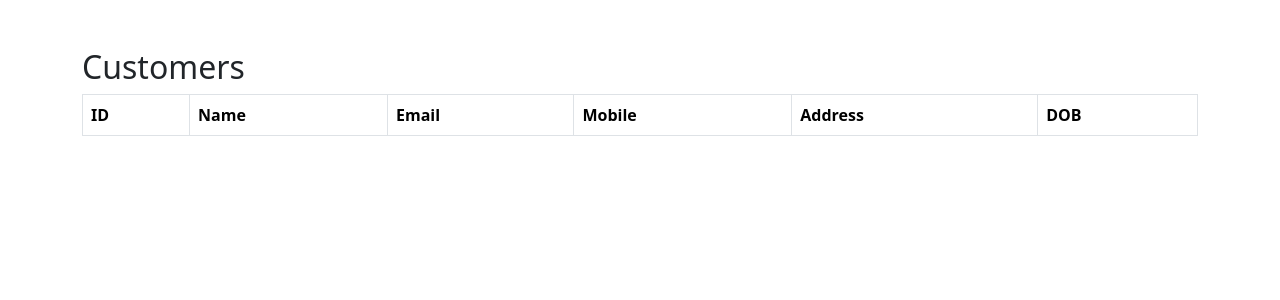
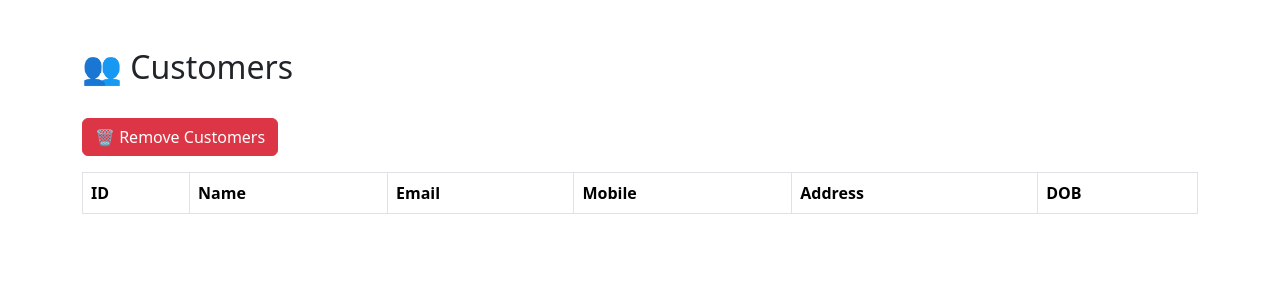
Before and after one commit to besttive1/besttive-site, a Flask app: page /admin/customers in a window 1280 px wide. Shown: the top 300 px of the page. Run offline with Flask 3, Linux system fonts and the light colour scheme; the visitor is signed in with stand-in values (Sample User, id 1); lists and menus that the app fills with data are empty.

Commit message:
Add customer management and delete feature

```diff
--- a/app.py
+++ b/app.py
@@ -719,6 +719,31 @@ def admin_customers():
         customers=customers
     )
 
+@app.route("/admin/delete-customers", methods=["POST"])
+def delete_customers():
+
+    if not session.get("admin"):
+        return redirect("/admin")
+
+    customer_ids = request.form.getlist("customer_ids")
+
+    if not customer_ids:
+        flash("Please select at least one customer.")
+        return redirect("/admin/customers")
+
+    for customer_id in customer_ids:
+
+        customer = User.query.get(int(customer_id))
+
+        if customer:
+            db.session.delete(customer)
+
+    db.session.commit()
+
+    flash("Selected customers removed successfully!")
+
+    return redirect("/admin/customers")
+
 # Logout
 @app.route("/logout")
 def logout():
--- a/templates/admin_customers.html
+++ b/templates/admin_customers.html
@@ -1,17 +1,41 @@
 <!DOCTYPE html>
 <html>
 <head>
-    <title>Customers</title>
-    <link href="https://cdn.jsdelivr.net/npm/bootstrap@5.3.3/dist/css/bootstrap.min.css" rel="stylesheet">
+    <title>Customers | BESTTIVE</title>
+
+    <link href="https://cdn.jsdelivr.net/npm/bootstrap@5.3.3/dist/css/bootstrap.min.css"
+          rel="stylesheet">
 </head>
+
 <body class="container mt-5">
 
-<h2>Customers</h2>
+<h2>👥 Customers</h2>
+
+<br>
+
+<!-- REMOVE BUTTON -->
+<button type="button"
+        id="removeModeBtn"
+        class="btn btn-danger mb-3"
+        onclick="enableRemoveMode()">
+
+    🗑️ Remove Customers
+
+</button>
+
+<form method="POST"
+      action="/admin/delete-customers"
+      id="customerForm"
+      onsubmit="return confirmDelete();">
 
     <table class="table table-bordered table-striped">
 
         <thead>
         <tr>
+            <th class="checkboxColumn" style="display:none;">
+                Select
+            </th>
+
             <th>ID</th>
             <th>Name</th>
             <th>Email</th>
@@ -26,12 +50,28 @@
         {% for customer in customers %}
 
         <tr>
+
+            <td class="checkboxColumn" style="display:none;">
+
+                <input type="checkbox"
+                       name="customer_ids"
+                       value="{{ customer.id }}"
+                       class="customerCheckbox">
+
+            </td>
+
             <td>{{ customer.id }}</td>
+
             <td>{{ customer.name }}</td>
+
             <td>{{ customer.email }}</td>
+
             <td>{{ customer.phone }}</td>
+
             <td>{{ customer.address }}</td>
+
             <td>{{ customer.dob }}</td>
+
         </tr>
 
         {% endfor %}
@@ -40,5 +80,117 @@
 
     </table>
 
+    <!-- DELETE SELECTED BUTTON -->
+
+    <button type="submit"
+            id="deleteSelectedBtn"
+            class="btn btn-danger"
+            style="display:none;">
+
+        🗑️ Delete Selected
+
+    </button>
+
+    <button type="button"
+            id="cancelBtn"
+            class="btn btn-secondary"
+            style="display:none;"
+            onclick="disableRemoveMode()">
+
+        Cancel
+
+    </button>
+
+</form>
+
+
+<script>
+
+function enableRemoveMode() {
+
+    document.querySelectorAll(".checkboxColumn").forEach(function(column) {
+
+        column.style.display = "";
+
+    });
+
+    document.getElementById("removeModeBtn").style.display = "none";
+
+    document.getElementById("deleteSelectedBtn").style.display = "inline-block";
+
+    document.getElementById("cancelBtn").style.display = "inline-block";
+
+}
+
+
+function disableRemoveMode() {
+
+    document.querySelectorAll(".checkboxColumn").forEach(function(column) {
+
+        column.style.display = "none";
+
+    });
+
+    document.querySelectorAll(".customerCheckbox").forEach(function(box) {
+
+        box.checked = false;
+
+    });
+
+    document.getElementById("removeModeBtn").style.display = "inline-block";
+
+    document.getElementById("deleteSelectedBtn").style.display = "none";
+
+    document.getElementById("cancelBtn").style.display = "none";
+
+}
+
+
+function confirmDelete() {
+
+    let selected = document.querySelectorAll(
+        ".customerCheckbox:checked"
+    );
+
+    if (selected.length === 0) {
+
+        alert("Please select at least one customer.");
+
+        return false;
+
+    }
+
+    return confirm(
+        "Are you sure you want to remove " +
+        selected.length +
+        " customer(s)?"
+    );
+
+}
+
+
+/* ENTER / DELETE KEY SUPPORT */
+
+document.addEventListener("keydown", function(event) {
+
+    let removeMode =
+        document.getElementById("deleteSelectedBtn").style.display !== "none";
+
+    if (!removeMode) {
+        return;
+    }
+
+    if (event.key === "Enter" || event.key === "Delete") {
+
+        event.preventDefault();
+
+        document.getElementById("customerForm").requestSubmit();
+
+    }
+
+});
+
+</script>
+
 </body>
 </html>
```
Lines whose indentation alone changed are shown as unchanged.
